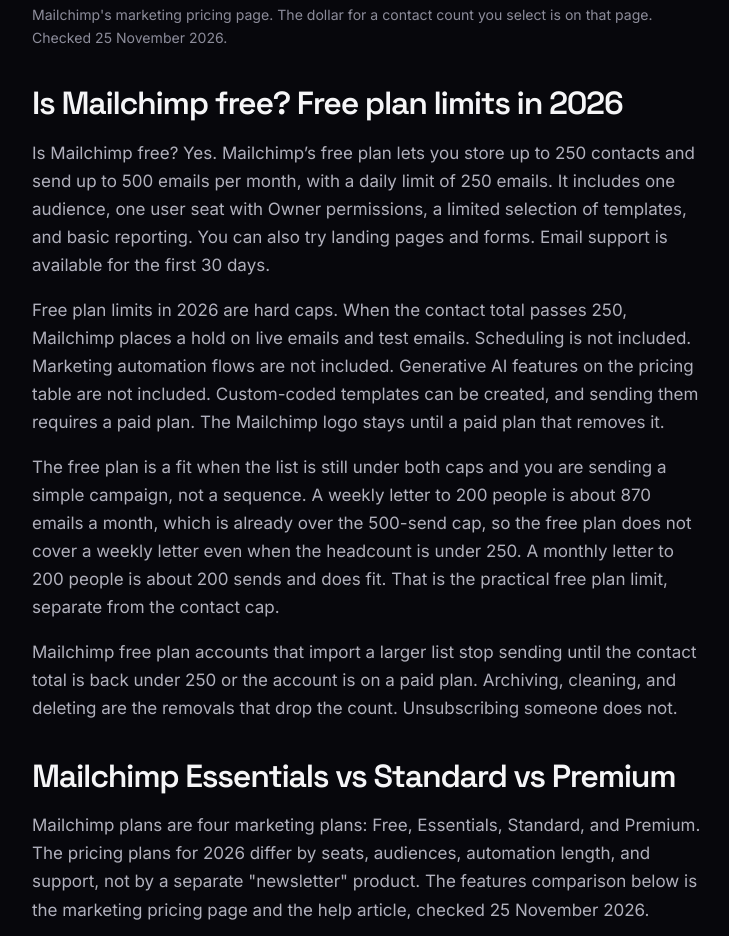
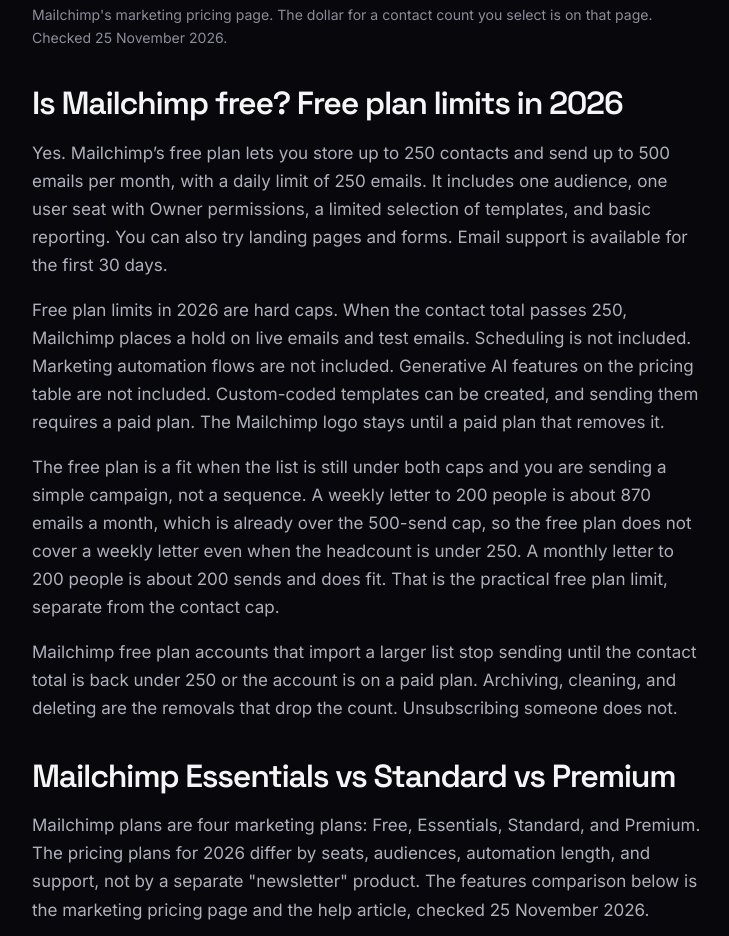
Before and after one commit to Sortino-IO/sendforless, an Astro site: page /pricing/mailchimp in a window 1280 px wide. Shown: the part 2700-3636 px from the top of the page, without its empty margins (308-1037 px from the left). Built offline with nearby package versions, Linux system fonts and the light colour scheme; Astro itself is replaced by a stand-in of ours.

Commit message:
Start the Mailchimp free plan answer directly

```diff
--- a/src/pages/pricing/mailchimp.mdx
+++ b/src/pages/pricing/mailchimp.mdx
@@ -94,7 +94,7 @@ A contact limit is the maximum you can store at any point in the billing cycle.
 
 ## Is Mailchimp free? Free plan limits in 2026
 
-Is Mailchimp free? Yes. Mailchimp’s free plan lets you store up to 250 contacts and send up to 500 emails per month, with a daily limit of 250 emails. It includes one audience, one user seat with Owner permissions, a limited selection of templates, and basic reporting. You can also try landing pages and forms. Email support is available for the first 30 days.
+Yes. Mailchimp’s free plan lets you store up to 250 contacts and send up to 500 emails per month, with a daily limit of 250 emails. It includes one audience, one user seat with Owner permissions, a limited selection of templates, and basic reporting. You can also try landing pages and forms. Email support is available for the first 30 days.
 
 Free plan limits in 2026 are hard caps. When the contact total passes 250, Mailchimp places a hold on live emails and test emails. Scheduling is not included. Marketing automation flows are not included. Generative AI features on the pricing table are not included. Custom-coded templates can be created, and sending them requires a paid plan. The Mailchimp logo stays until a paid plan that removes it.
 
```
